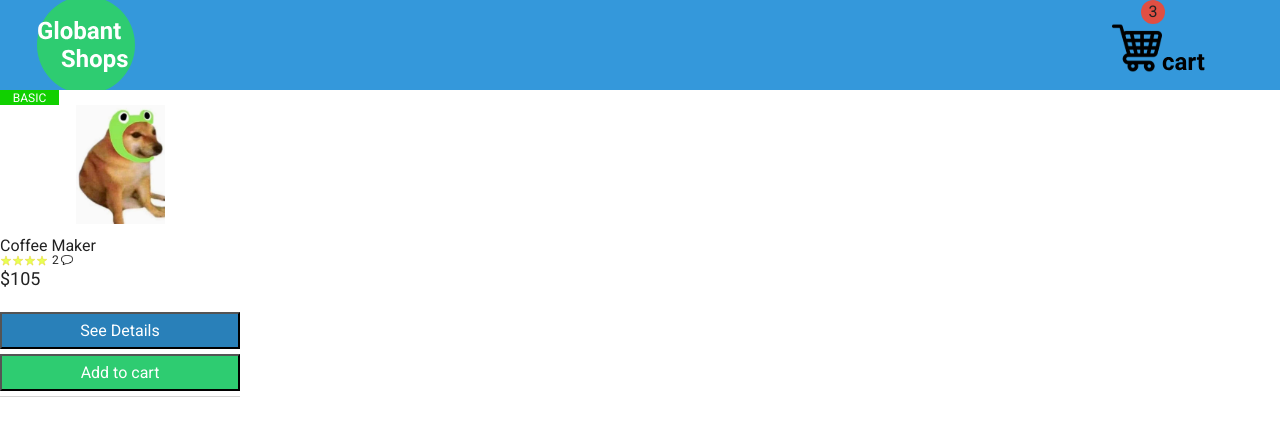
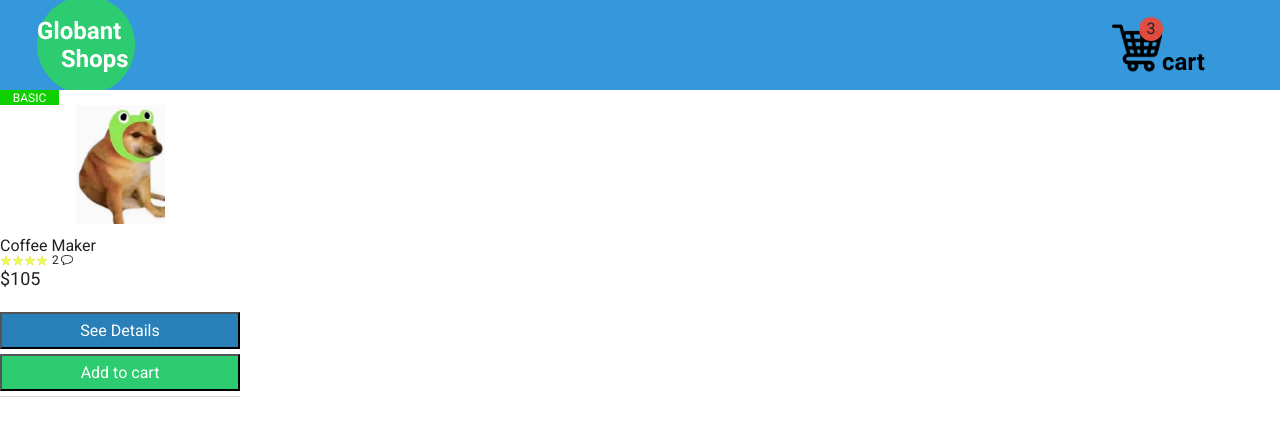
Before and after one commit to lex-villa/Shopping_Cart_ReactJS, a React (Create React App) app: page / in a window 1280 px wide. Shown: the top 436 px of the page. Built offline with nearby package versions, Linux system fonts and the light colour scheme.

Commit message:
cart logo price position fixed

```diff
--- a/src/components/Navigation/ShoppingCartLogo/ShoppingCartLogo.css
+++ b/src/components/Navigation/ShoppingCartLogo/ShoppingCartLogo.css
@@ -7,7 +7,7 @@
     align-items: center;
     justify-content: center;
     position: absolute;
-    right: 115px;
-    top: 0px;
+    right: 117px;
+    top: 17px;
     background-color: rgba(231, 76, 60, 0.96);;
 }
```
